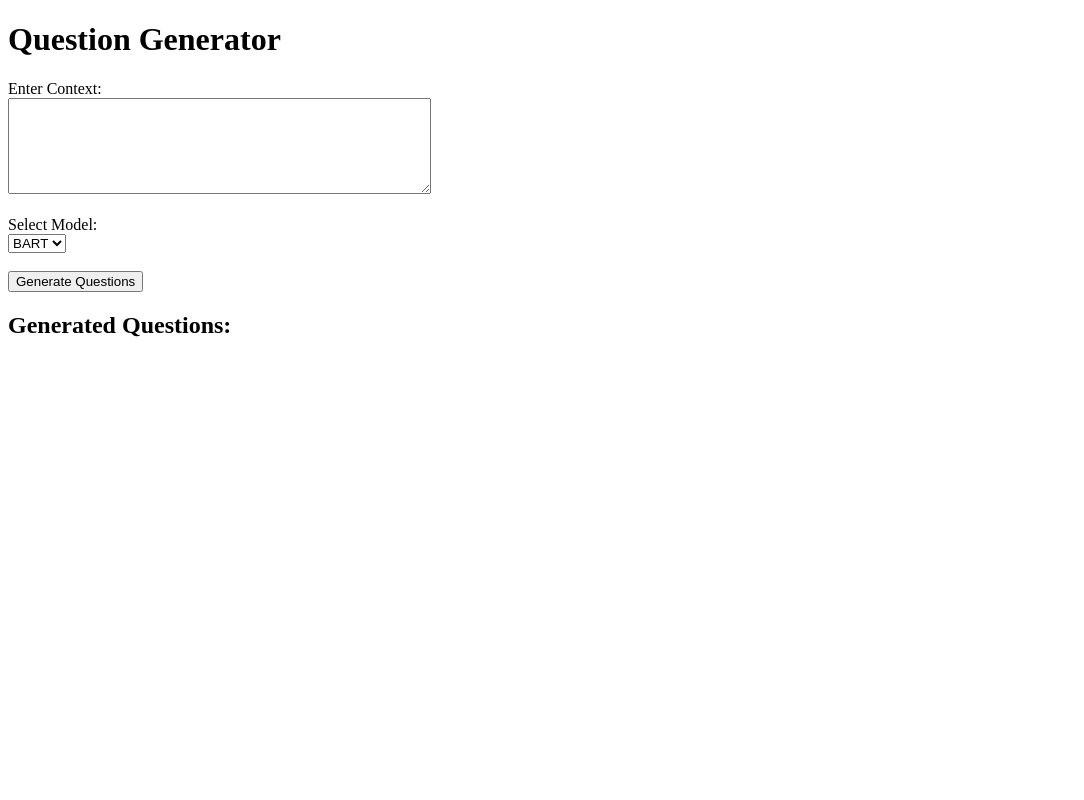
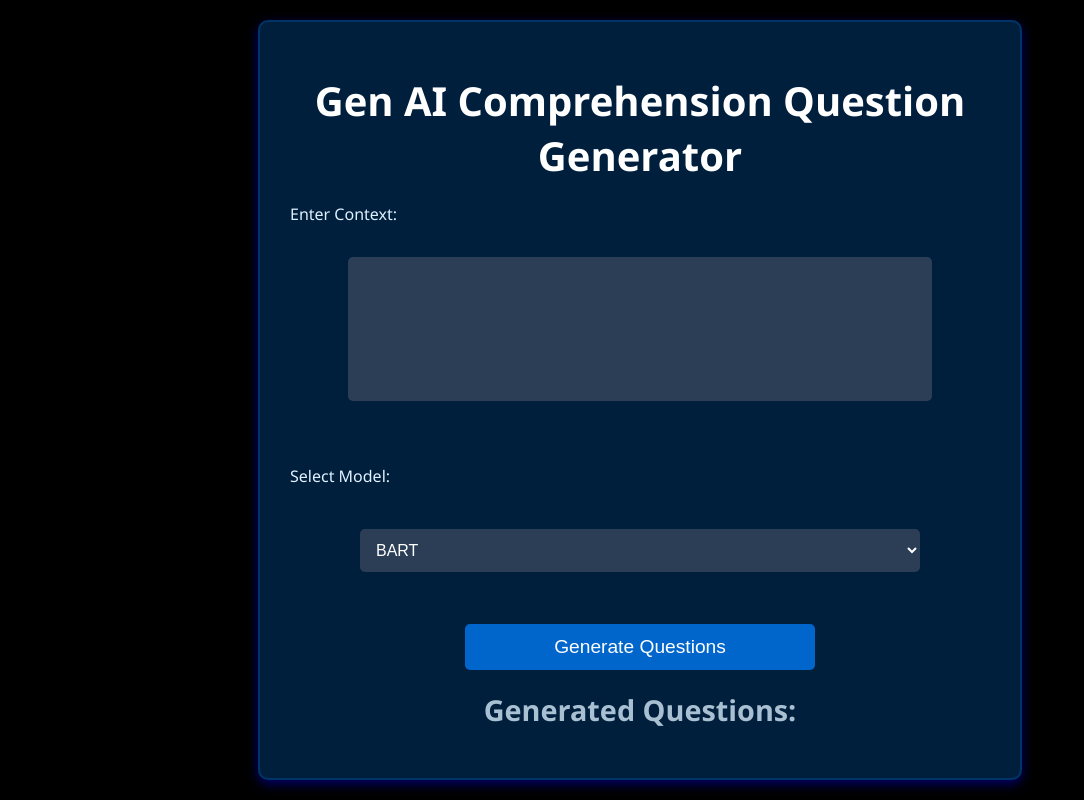
Before and after one commit to Null9703/Automatic-Question-Generation-T5-BERT-BART-Research-Paper, a Flask app: page / in a window 1280 px wide. Shown: the whole page, without its empty margins (0-1084 px from the left). Run offline with Flask 3, Linux system fonts and the light colour scheme.

Commit message:
Update index.html

```diff
--- a/Comprehension Question Gen/templates/index.html
+++ b/Comprehension Question Gen/templates/index.html
@@ -3,10 +3,167 @@
 <head>
     <meta charset="UTF-8">
     <meta name="viewport" content="width=device-width, initial-scale=1.0">
-    <title>Question Generator</title>
+    <title>Gen AI Question Generator</title>
+    <style>
+        /* Base Styles */
+        body {
+            font-family: 'Segoe UI', Tahoma, Geneva, Verdana, sans-serif;
+            margin: 0;
+            padding: 0;
+            background-color: #000000;  /* Full black background */
+            color: #ffffff;  /* White text */
+            display: flex;
+            justify-content: center;
+            align-items: center;
+            height: 100vh;
+            overflow: hidden; /* Prevent body overflow */
+        }
+
+        /* Adding texture to background */
+        body::before {
+            content: '';
+            position: absolute;
+            top: 0;
+            left: 0;
+            right: 0;
+            bottom: 0;
+            background-image: radial-gradient(circle, rgba(255, 255, 255, 0.02) 1%, transparent 1%);
+            background-size: 10px 10px;
+            z-index: 0;
+        }
+
+        /* Container Styles */
+        .container {
+            position: relative;
+            z-index: 1;
+            background-color: #001f3d;  /* Navy blue background */
+            border-radius: 10px;
+            box-shadow: 0 4px 12px rgba(0, 0, 139, 0.8); /* Lighter blue for the shadow */
+            max-width: 700px;
+            width: 90%;
+            padding: 25px 30px;
+            text-align: center;
+            border: 2px solid #003366;  /* Darker navy blue border */
+            max-height: 90vh;  /* Limit the container height */
+            overflow-y: auto;  /* Allow scrolling inside container */
+        }
+
+        /* Header */
+        h1 {
+            color: #ffffff;  /* White text for the header */
+            margin-bottom: 20px;
+            font-size: 2.5rem;
+        }
+
+        h2 {
+            color: #a8c0d1;  /* Light blue color */
+            margin-top: 20px;
+            font-size: 1.8rem;
+        }
+
+        /* Form Styles */
+        form {
+            margin-bottom: 20px;
+        }
+
+        label {
+            font-size: 1rem;
+            color: #e0f1ff;  /* Light blue for the label */
+            display: block;
+            margin-bottom: 10px;
+            text-align: left;
+        }
+
+        textarea {
+            width: 80%;
+            margin: 0 auto 20px;
+            display: block;
+            height: 120px;
+            border: none;
+            border-radius: 5px;
+            background-color: #2b3e56;  /* Darker navy blue for textarea */
+            color: #ffffff;
+            padding: 12px;
+            resize: none;
+            font-size: 1rem;
+        }
+
+        textarea:focus {
+            outline: 2px solid #003366;  /* Darker blue on focus */
+        }
+
+        select {
+            width: 80%;
+            margin: 10px auto;
+            padding: 12px;
+            border: none;
+            border-radius: 5px;
+            background-color: #2b3e56;
+            color: #ffffff;
+            font-size: 1rem;
+        }
+
+        select:focus {
+            outline: 2px solid #003366;
+        }
+
+        input[type="submit"] {
+            width: 50%;
+            padding: 12px;
+            margin: 20px auto 0;
+            border: none;
+            border-radius: 5px;
+            background-color: #0066cc;  /* Navy blue submit button */
+            color: #ffffff;
+            font-size: 1.2rem;
+            cursor: pointer;
+            transition: background-color 0.3s ease, transform 0.2s ease;
+            display: block;
+        }
+
+        input[type="submit"]:hover {
+            background-color: #005bb5;  /* Slightly darker blue on hover */
+            transform: scale(1.05);
+        }
+
+        /* Generated Questions Styles */
+        ul {
+            list-style: none;
+            padding: 0;
+        }
+
+        ul li {
+            background-color: #2b3e56;  /* Darker navy blue for list items */
+            margin: 10px 0;
+            padding: 12px;
+            border-radius: 5px;
+            color: #a8c0d1;  /* Light blue text for questions */
+            text-align: left;
+        }
+
+        /* Responsive Design */
+        @media (max-width: 600px) {
+            h1 {
+                font-size: 2rem;
+            }
+
+            input[type="submit"] {
+                font-size: 1rem;
+            }
+
+            textarea {
+                width: 90%;
+            }
+
+            select {
+                width: 90%;
+            }
+        }
+    </style>
 </head>
 <body>
-    <h1>Question Generator</h1>
+    <div class="container">
+        <h1>Gen AI Comprehension Question Generator</h1>
 
         <!-- Form to submit context and select model -->
         <form action="/generate_questions" method="POST">
@@ -33,5 +190,6 @@
         {% elif error %}
             <p style="color:red;">{{ error }}</p>
         {% endif %}
+    </div>
 </body>
 </html>
```
Lines whose indentation alone changed are shown as unchanged.
